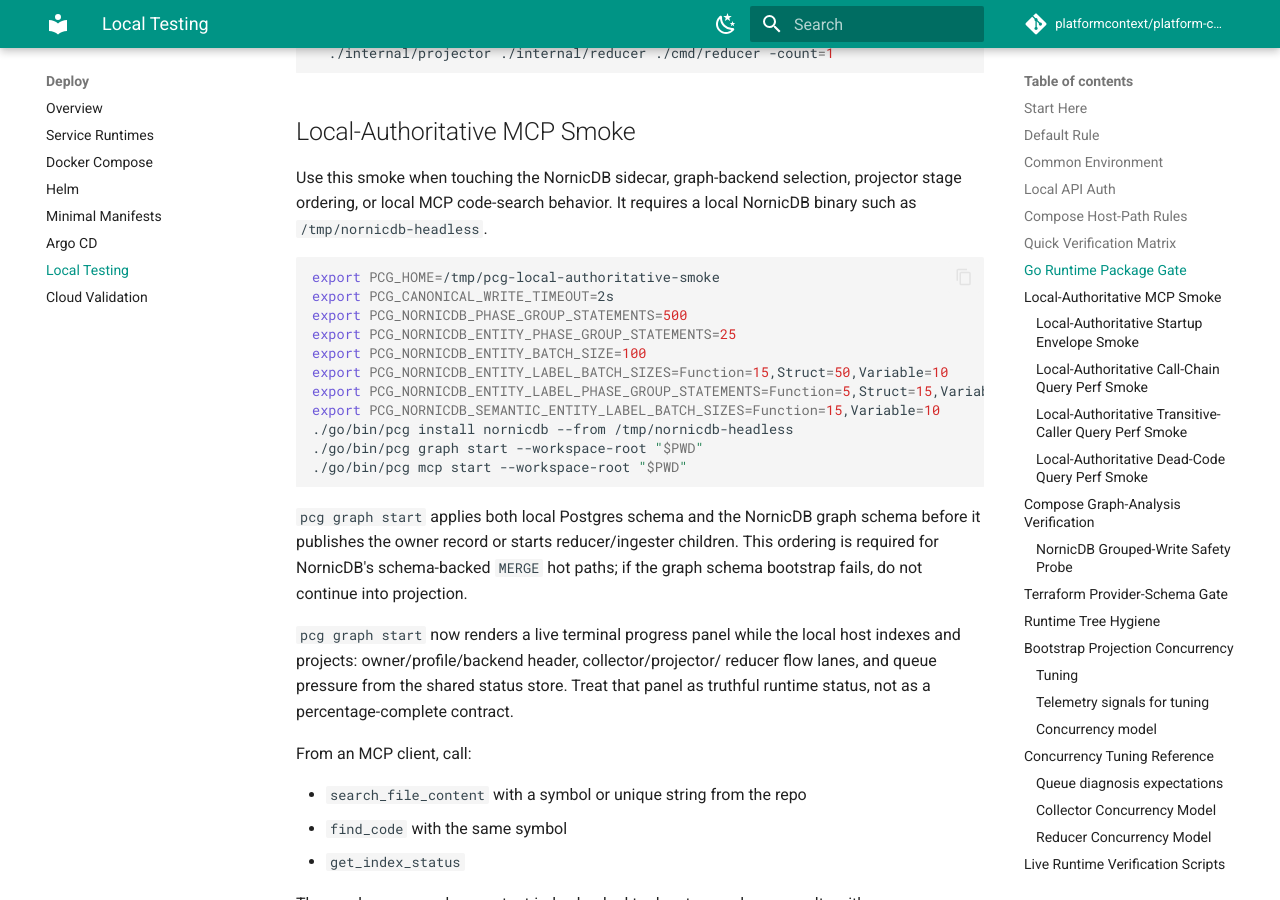
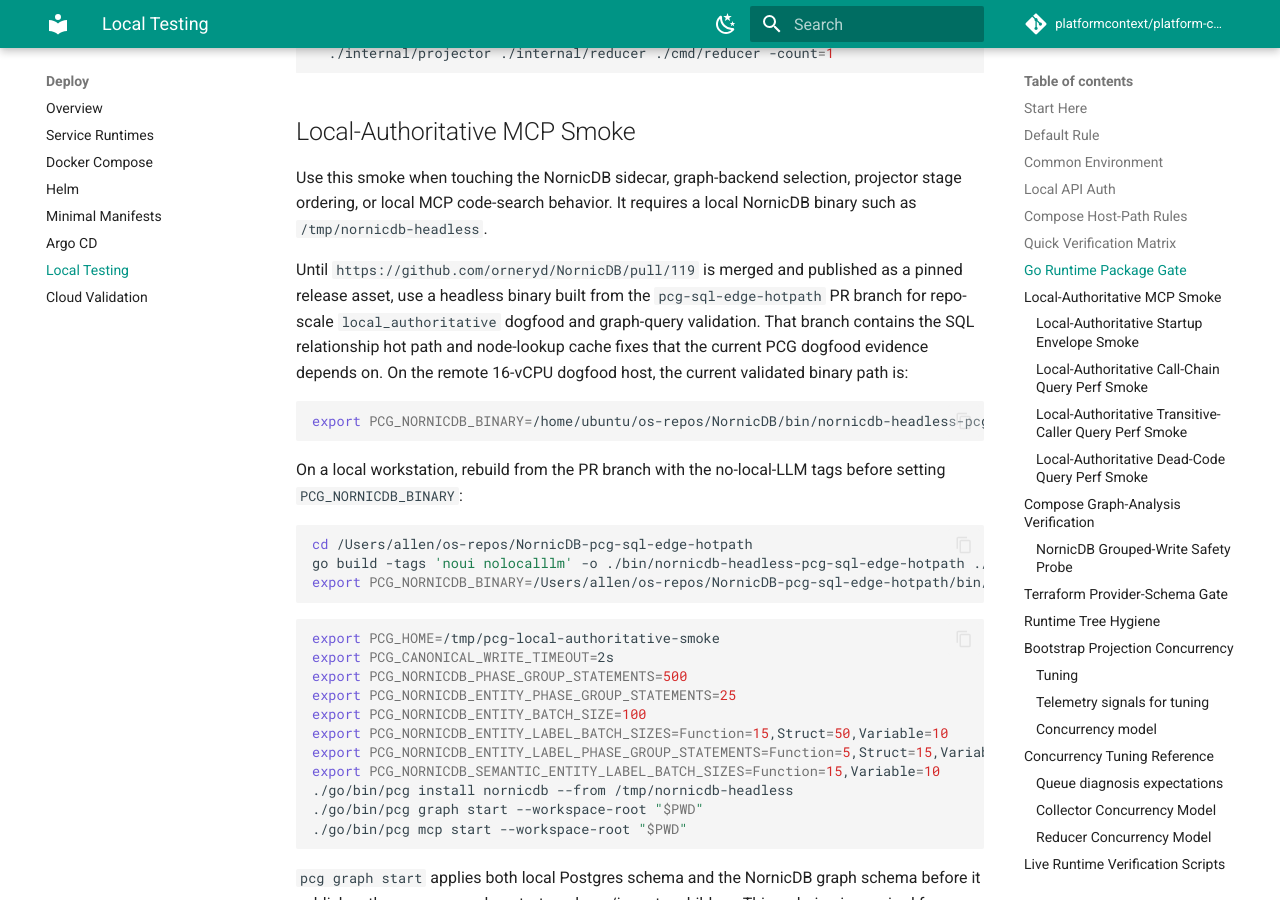
Before and after one commit to platformcontext/platform-context-graph, an MkDocs documentation site: the page built from docs/docs/reference/local-testing.md, in a window 1280 px wide and 900 px high, scrolled down 3707 px. Built offline with MkDocs 1.6.1 and Material for MkDocs 9.7.7, drawn with Linux system fonts in a browser that asks for light colours; comment, search, counter and statistics services are not loaded.

Commit message:
Document temporary NornicDB PR branch usage

````diff
--- a/docs/docs/reference/local-testing.md
+++ b/docs/docs/reference/local-testing.md
@@ -120,6 +120,26 @@ go test ./internal/parser ./internal/collector/discovery ./internal/content/shap
 Use this smoke when touching the NornicDB sidecar, graph-backend selection,
 projector stage ordering, or local MCP code-search behavior. It requires a
 local NornicDB binary such as `/tmp/nornicdb-headless`.
+
+Until `https://github.com/orneryd/NornicDB/pull/119` is merged and published
+as a pinned release asset, use a headless binary built from the
+`pcg-sql-edge-hotpath` PR branch for repo-scale `local_authoritative` dogfood
+and graph-query validation. That branch contains the SQL relationship hot path
+and node-lookup cache fixes that the current PCG dogfood evidence depends on.
+On the remote 16-vCPU dogfood host, the current validated binary path is:
+
+```bash
+export PCG_NORNICDB_BINARY=/home/ubuntu/os-repos/NornicDB/bin/nornicdb-headless-pcg-sql-edge-hotpath
+```
+
+On a local workstation, rebuild from the PR branch with the no-local-LLM tags
+before setting `PCG_NORNICDB_BINARY`:
+
+```bash
+cd /Users/allen/os-repos/NornicDB-pcg-sql-edge-hotpath
+go build -tags 'noui nolocalllm' -o ./bin/nornicdb-headless-pcg-sql-edge-hotpath ./cmd/nornicdb
+export PCG_NORNICDB_BINARY=/Users/allen/os-repos/NornicDB-pcg-sql-edge-hotpath/bin/nornicdb-headless-pcg-sql-edge-hotpath
+```
 
 ```bash
 export PCG_HOME=/tmp/pcg-local-authoritative-smoke
````
Also changed, not shown: docs/docs/adrs/2026-04-20-embedded-local-backends-implementation-plan.md (+2 -1 lines), docs/docs/adrs/2026-04-22-nornicdb-graph-backend-candidate.md (+2 -1 lines).
